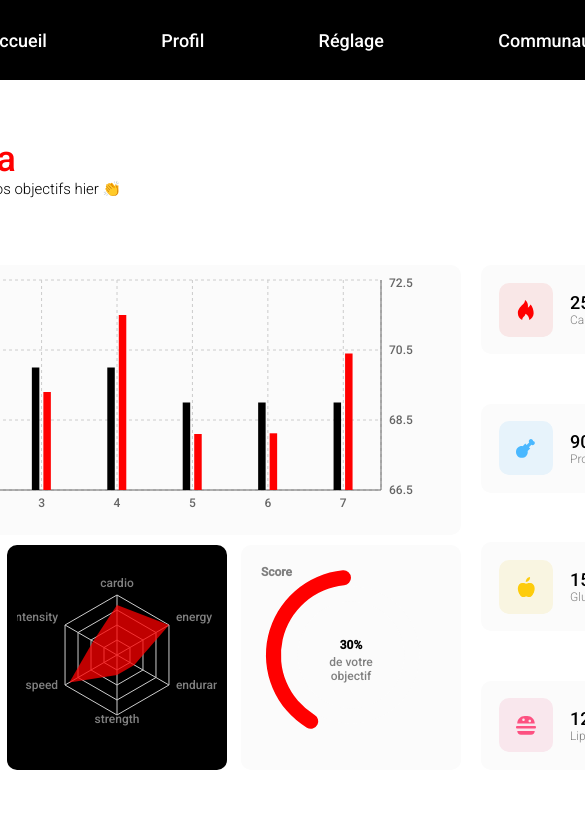
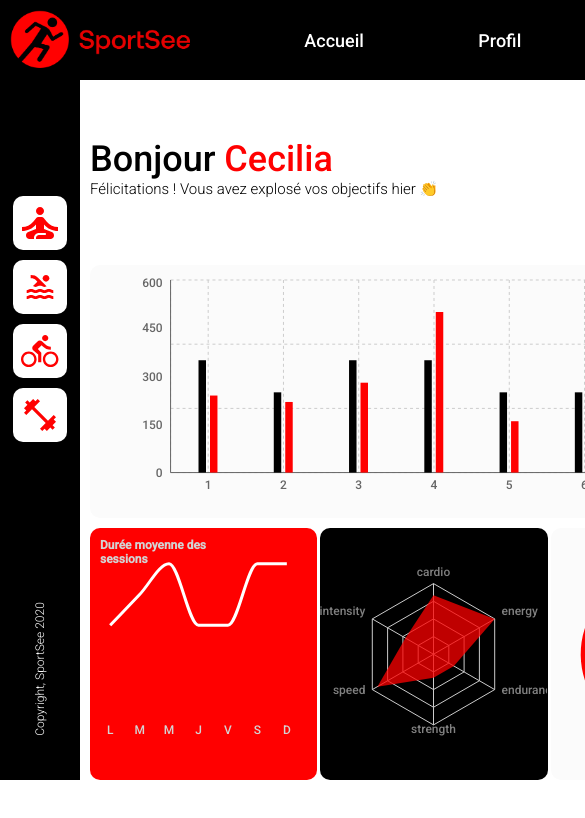
Before and after one commit to mulekick/ocr-sportsee-frontend, a React (Create React App) app: page / in a window 390 px wide. Shown: the top 818 px of the page, 585 px wide, since content can reach past the window. Built offline with nearby package versions, Linux system fonts and the light colour scheme.

Commit message:
using responsive components

```diff
--- a/src/js/app.jsx
+++ b/src/js/app.jsx
@@ -43,11 +43,11 @@ const
             <Hello data={ profile ? profile.format(`hello`) : {firstName: ``}} />
             <div>
                 {/* // condition component rendering on data being available */}
-                {activity ? <BarShart data={ activity.format() } height={250} width={668} /> : null}
+                {activity ? <BarShart data={ activity.format() } height={`50%`} width={`100%`} /> : null}
                 <div className="horizontal-wrapper">
-                    {sessions ? <LineShart data={ sessions.format() } height={200} width={200} /> : null}
-                    {performance ? <RadarShart data={ performance.format() } height={200} width={200} /> : null}
-                    {profile ? <RadialBarShart data={ profile.format(`radial`)} height={200} width={200} /> : null}
+                    {sessions ? <LineShart data={ sessions.format() } height={`100%`} width={`33%`} /> : null}
+                    {performance ? <RadarShart data={ performance.format() } height={`100%`} width={`33%`} /> : null}
+                    {profile ? <RadialBarShart data={ profile.format(`radial`)} height={`100%`} width={`33%`} /> : null}
                 </div>
             </div>
             <Stats data={ profile ? profile.format(`stats`) : {keyData: {}}} />
--- a/src/js/charts/bar.jsx
+++ b/src/js/charts/bar.jsx
@@ -1,5 +1,5 @@
 import PropTypes from "prop-types";
-import {BarChart, Bar, XAxis, YAxis, CartesianGrid, Tooltip} from "recharts";
+import {ResponsiveContainer, BarChart, Bar, XAxis, YAxis, CartesianGrid, Tooltip} from "recharts";
 
 const
     // x-axis tooltip hook-based component
@@ -23,8 +23,8 @@ const
             {data, height, width} = props;
 
         // wrapper div styling
-        return <div className="bar-wrapper">
-            <BarChart height={height} width={width} data={data} margin={{top: 5, right: 10, left: 10, bottom: 5}}>
+        return <ResponsiveContainer className="bar-wrapper" width={width} height={height}>
+            <BarChart data={data} margin={{top: 5, right: 10, left: 10, bottom: 5}}>
                 <CartesianGrid strokeDasharray="3 3" />
                 <XAxis dataKey="day" tickLine={false} />
                 {/* declare dedicated Y axis for weight and calories and restrict the kilogram values domain so the variations are visible ... */}
@@ -35,7 +35,7 @@ const
                 <Bar yAxisId={0} barSize={7.5} dataKey="kilogram" fill="#000000" />
                 <Bar yAxisId={1} barSize={7.5} dataKey="calories" fill="#ff0000" />
             </BarChart>
-        </div>;
+        </ResponsiveContainer>;
     };
 
 // define prop types ...
@@ -56,8 +56,8 @@ BarShart.propTypes = {
         calories: PropTypes.number.isRequired
     })).isRequired,
     // height / width : number required
-    height: PropTypes.number.isRequired,
-    width: PropTypes.number.isRequired
+    height: PropTypes.string.isRequired,
+    width: PropTypes.string.isRequired
 };
 
 export default BarShart;
--- a/src/js/charts/line.jsx
+++ b/src/js/charts/line.jsx
@@ -1,5 +1,5 @@
 import PropTypes from "prop-types";
-import {LineChart, Line, XAxis, Tooltip} from "recharts";
+import {ResponsiveContainer, Legend, LineChart, Line, XAxis, Tooltip} from "recharts";
 
 const
     // x-axis tooltip hook-based component
@@ -12,6 +12,13 @@ const
             <div>{`${ payload.at(0).value } min`}</div> :
             null;
     },
+    // legend component
+    Duration = props => {
+        const {a} = props;
+        return <span>
+            <strong>Durée moyenne des<br />sessions</strong>
+        </span>;
+    },
     // sample hook-based stuff
     LineShart = props => {
         const
@@ -19,20 +26,19 @@ const
             {data, height, width} = props;
 
         // wrapper div styling
-        return <div className="line-wrapper">
-            {/* overlayed div styling */}
-            <span style={{position: `absolute`}}><strong>Durée moyenne des<br />sessions</strong></span>
-            <LineChart height={height} width={width} data={data} margin={{top: 5, right: 30, left: 20, bottom: 5}}>
+        return <ResponsiveContainer className="line-wrapper" width={width} height={height}>
+            <LineChart data={data} margin={{top: 5, right: 30, left: 20, bottom: 5}}>
                 <XAxis stroke="lightgrey" dataKey="day" axisLine={false} tickLine={false} />
                 <Tooltip content={<XToolTip />} wrapperStyle={{padding: `10px`, backgroundColor: `lightgrey`, color: `black`}} />
+                <Legend wrapperStyle={{top: `10px`, left: `10px`}} content={<Duration />} />
                 <Line type="monotone" dataKey="sessionLength" stroke="#ffffff" strokeWidth={3} dot={false} />
             </LineChart>
-        </div>;
+        </ResponsiveContainer>;
     };
 
 // define prop types ...
 XToolTip.propTypes = {
-    // active : array of object shapes optional
+    // active : boolean optional
     active: PropTypes.bool,
     // payload : array of objects optional
     payload: PropTypes.arrayOf(PropTypes.objectOf(PropTypes.any))
@@ -48,8 +54,8 @@ LineShart.propTypes = {
         sessionLength: PropTypes.number.isRequired
     })).isRequired,
     // height / width : number required
-    height: PropTypes.number.isRequired,
-    width: PropTypes.number.isRequired
+    height: PropTypes.string.isRequired,
+    width: PropTypes.string.isRequired
 };
 
 export default LineShart;
--- a/src/js/charts/radar.jsx
+++ b/src/js/charts/radar.jsx
@@ -1,5 +1,5 @@
 import PropTypes from "prop-types";
-import {Radar, RadarChart, PolarGrid, PolarAngleAxis} from "recharts";
+import {ResponsiveContainer, Radar, RadarChart, PolarGrid, PolarAngleAxis} from "recharts";
 
 const
     // sample hook-based radar chart
@@ -9,13 +9,13 @@ const
             {data, height, width} = props;
 
         // wrapper div styling
-        return <div className="radar-wrapper">
-            <RadarChart height={height} width={width} data={data} cx="50%" cy="50%" outerRadius="80%" margin={{top: 5, right: 30, left: 20, bottom: 5}}>
+        return <ResponsiveContainer className="radar-wrapper" width={width} height={height}>
+            <RadarChart data={data} cx="50%" cy="50%" outerRadius="80%" margin={{top: 5, right: 30, left: 20, bottom: 5}}>
                 <PolarGrid />
                 <PolarAngleAxis dataKey="kind" />
                 <Radar name="Mike" dataKey="value" fill="#ff0000" fillOpacity={0.75} />
             </RadarChart>
-        </div>;
+        </ResponsiveContainer>;
     };
 
 // define prop types ...
@@ -28,8 +28,8 @@ RadarShart.propTypes = {
         value: PropTypes.number.isRequired
     })).isRequired,
     // height / width : number required
-    height: PropTypes.number.isRequired,
-    width: PropTypes.number.isRequired
+    height: PropTypes.string.isRequired,
+    width: PropTypes.string.isRequired
 };
 
 export default RadarShart;
--- a/src/js/charts/radial.jsx
+++ b/src/js/charts/radial.jsx
@@ -1,7 +1,16 @@
 import PropTypes from "prop-types";
-import {RadialBarChart, RadialBar} from "recharts";
+import {ResponsiveContainer, Legend, RadialBarChart, RadialBar} from "recharts";
 
 const
+    // legend component
+    Score = props => {
+        const {percentage} = props;
+        return <div className="overlay">
+            <span style={{color: `black`, fontSize: `24px`}}><strong>{ percentage }%</strong></span>
+            <span>de votre</span>
+            <span>objectif</span>
+        </div>;
+    },
     // sample hook-based stuff
     RadialBarShart = props => {
         const
@@ -9,19 +18,20 @@ const
             {data, height, width} = props;
 
         // wrapper div styling
-        return <div className="radial-wrapper">
-            {/* overlayed div styling */}
-            <div className="overlay" style={{height: `${ height }px`, width: `${ width }px`}}>
-                <span style={{position: `absolute`, top: `10px`, left: `10px`}}><strong>Score</strong></span>
-                <span style={{color: `black`, fontSize: `24px`}}><strong>{ data.at(1).percentage }%</strong></span>
-                <span>de votre</span>
-                <span>objectif</span>
-            </div>
-            <RadialBarChart height={height} width={width} style={{transform: `rotate(0.75turn)`}} cx="50%" cy="50%" innerRadius="65%" outerRadius="100%" barSize={15} data={data}>
+        return <ResponsiveContainer className="radial-wrapper" width={width} height={height}>
+            <RadialBarChart cx="50%" cy="50%" innerRadius="65%" outerRadius="100%" barSize={15} data={data} startAngle={90} endAngle={450}>
+                <Legend wrapperStyle={{left: `37.5%`, top: `37.5%`}} content={<Score percentage={ data.at(1).percentage } />} />
                 <RadialBar background={false} clockWise dataKey="percentage" cornerRadius={15}/>
             </RadialBarChart>
-        </div>;
+        </ResponsiveContainer>;
     };
+
+
+// define prop types ...
+Score.propTypes = {
+    // percentage : number required
+    percentage: PropTypes.number.isRequired
+};
 
 // define prop types ...
 RadialBarShart.propTypes = {
@@ -34,8 +44,8 @@ RadialBarShart.propTypes = {
         percentage: PropTypes.number.isRequired
     })).isRequired,
     // height / width : number required
-    height: PropTypes.number.isRequired,
-    width: PropTypes.number.isRequired
+    height: PropTypes.string.isRequired,
+    width: PropTypes.string.isRequired
 };
 
 export default RadialBarShart;
--- a/src/scss/main.scss
+++ b/src/scss/main.scss
@@ -2,10 +2,10 @@
 @import "mixins";
 
 body {
-    width: 1024px;
-    height: 780px;
-    // remove default margin
-    margin: 0 calc((100% - 1024px) / 2);
+    max-width: 2048px;
+    min-width: 1024px;
+    min-height: 780px;
+    margin: 0;
 }
 
 /* ========== GENERAL STYLES ========== */
@@ -75,11 +75,10 @@ div.left {
 div.content {
     // content layout management
     @include flex($direction: row);
+    @include box($width: calc(100% - 80px), $height: 700px, $padding: unset, $radius: 0px);
     // style overrides
     flex-wrap: wrap;
-    // content layout management
-    @include box($width: calc(100% - 80px), $height: 700px, $padding: unset, $radius: 0px);
-    // style overrides
+
     * {
         font-family: "Roboto", sans-serif;
         font-size: $font_small;
@@ -120,8 +119,9 @@ div.content {
         ul {
             // content layout management
             @include flex($justify: space-between);
-            @include box($height: 100%, $padding: 10px, $radius: 0px);
+            @include box($height: 100%, $radius: 0px);
             // style overrides
+            padding-bottom: 0;
             margin: 0;
             list-style-type: none;
 
@@ -148,19 +148,10 @@ div.content {
 
 /* ========== CHARTS STYLES =========== */
 
-// horizontal charts wrapper
-div.horizontal-wrapper {
-    // content layout management
-    @include flex($direction: row, $align: center, $justify: space-between);
-    @include box($width: 688px, $height: 225px, $padding: unset);
-    // style overrides
-    margin-top: 10px;
-}
-
 // bar chart wrapper div
 div.bar-wrapper {
     // content layout management
-    @include box($width: fit-content, $height: fit-content, $backcolor: $color_background_secondary);
+    @include box($backcolor: $color_background_secondary);
 
     // bar chart tooltip layout
     .tooltip {
@@ -169,10 +160,20 @@ div.bar-wrapper {
     }
 }
 
+// horizontal charts wrapper
+div.horizontal-wrapper {
+    // content layout management
+    @include flex($direction: row, $align: center, $justify: space-between);
+    @include box($width: 100%, $height: 50%, $padding: unset);
+
+    // style overrides
+    margin-top: 10px;
+}
+
 // line chart wrapper div
 div.line-wrapper {
     // content layout management
-    @include box($width: fit-content, $height: 100%, $backcolor: red);
+    @include box($padding: unset, $backcolor: red);
     // style overrides
     color: lightgrey;
     font-size: 15px;
@@ -181,7 +182,7 @@ div.line-wrapper {
 // radar chart wrapper div
 div.radar-wrapper {
     // content layout management
-    @include box($width: fit-content, $height: 100%, $backcolor: black);
+    @include box($padding: unset, $backcolor: black);
     // style overrides
     color: white;
     font-size: 12px;
@@ -190,14 +191,13 @@ div.radar-wrapper {
 // radial chart wrapper div
 div.radial-wrapper {
     // content layout management
-    @include box($width: fit-content, $height: 100%, $backcolor: $color_background_secondary);
+    @include box($padding: unset, $backcolor: $color_background_secondary);
 
     // overlayed div layout
-    .overlay {
+    .overlay{
         // content layout management
         @include flex($justify: center);
-        // style overrides
-        position: absolute;
+        @include box($width: 22.5%, $height: 22.5%, $padding: unset, $backcolor: $color_background_secondary);
         color: grey;
         font-size: 15px;
     }
```
